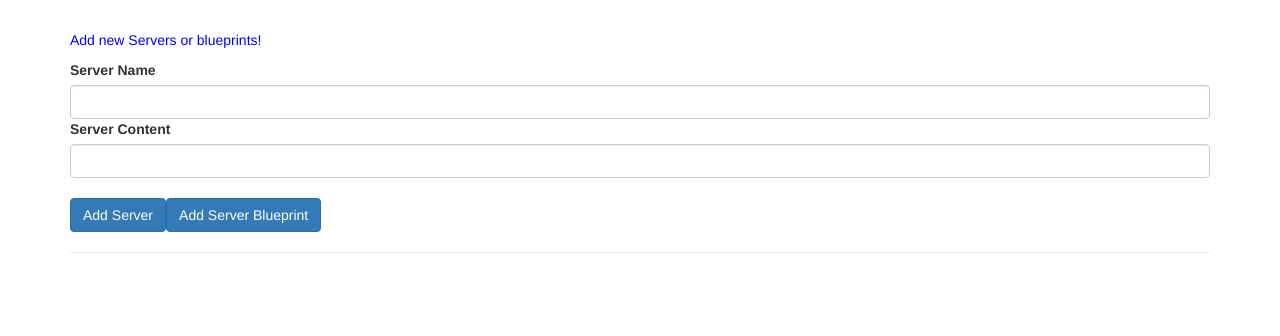
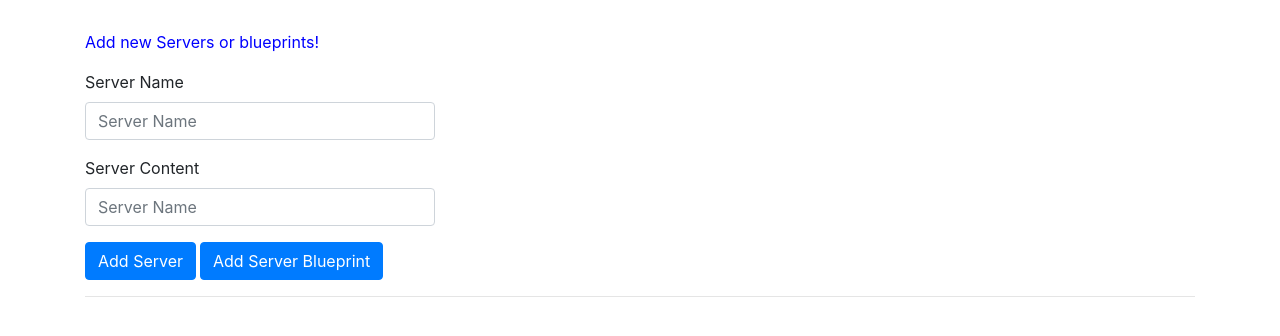
Before and after one commit to HillLuke/Udemy-Angular-The-Complete-Guide, an Angular app in the folder Section 5/cmp-databinding-start/: page / in a window 1280 px wide. Shown: the top 336 px of the page. Built offline with nearby package versions, Linux system fonts and the light colour scheme.

Commit message:
Upgrade to bootstrap 4.5

```diff
--- a/Section 5/cmp-databinding-start/src/app/app.component.html
+++ b/Section 5/cmp-databinding-start/src/app/app.component.html
@@ -1,23 +1,27 @@
 <div class="container">
   <div class="row">
-    <div class="col-xs-12">
+    <div class="col-4">
       <p>Add new Servers or blueprints!</p>
-      <label>Server Name</label>
-      <input type="text" class="form-control" [(ngModel)]="newServerName">
-      <label>Server Content</label>
-      <input type="text" class="form-control" [(ngModel)]="newServerContent">
-      <br>
+      <div class="form-group">
+        <label>Server Name</label>
+        <input type="text" class="form-control" placeholder="Server Name" [(ngModel)]="newServerName">
+      </div>
+      <div class="form-group">
+        <label>Server Content</label>
+        <input type="text" class="form-control" placeholder="Server Name" [(ngModel)]="newServerContent">
+      </div>
       <button
-        class="btn btn-primary"
+        class="btn btn-primary mr-1"
         (click)="onAddServer()">Add Server</button>
       <button
         class="btn btn-primary"
         (click)="onAddBlueprint()">Add Server Blueprint</button>
     </div>
+
   </div>
   <hr>
   <div class="row">
-    <div class="col-xs-12">
+    <div class="col-4">
       <div
         class="panel panel-default"
         *ngFor="let element of serverElements">
```
Also changed, not shown: Section 5/cmp-databinding-start/package.json (+5 -4 lines), 1 other file (tests, documents, lock files or other folders).
